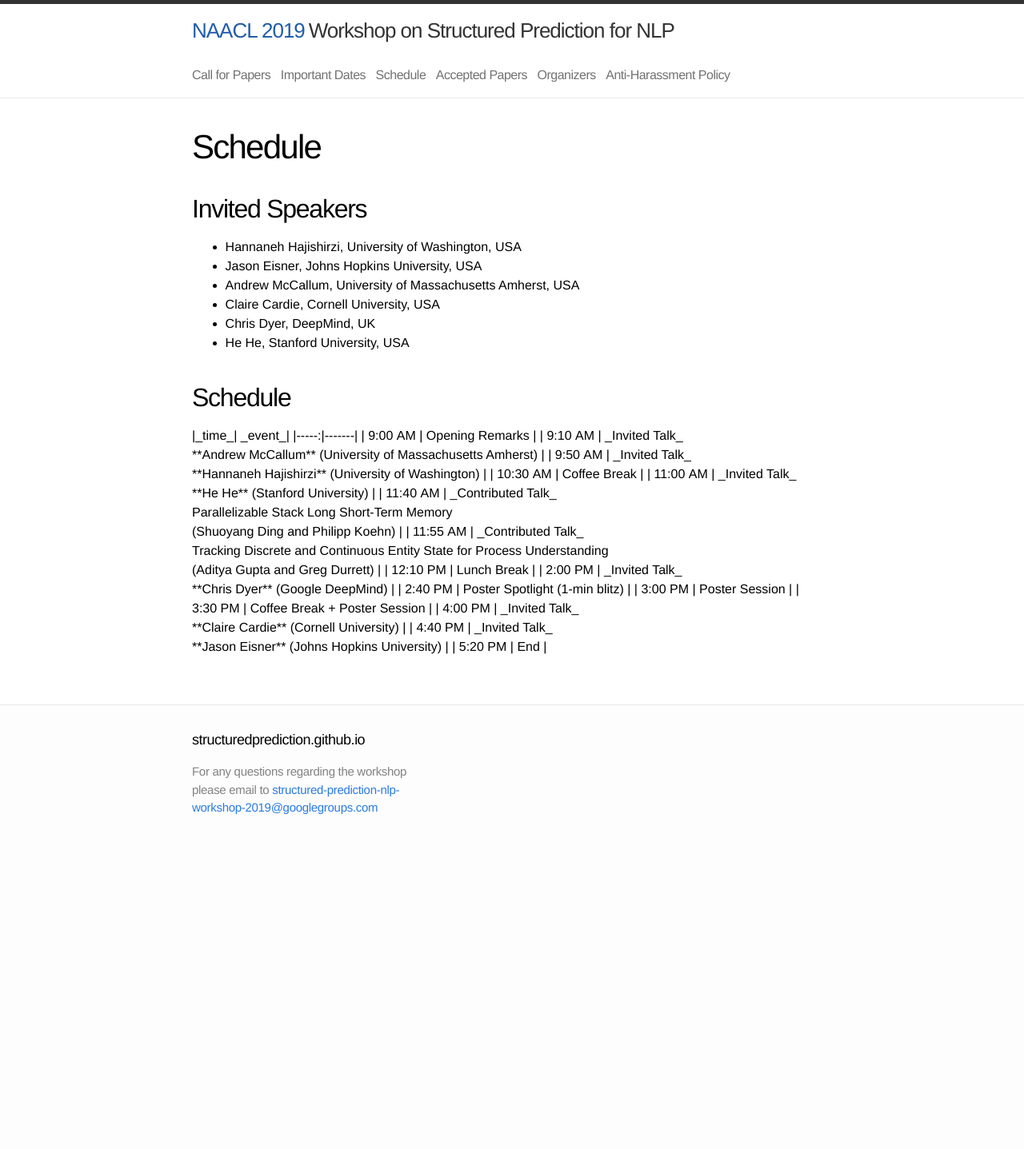
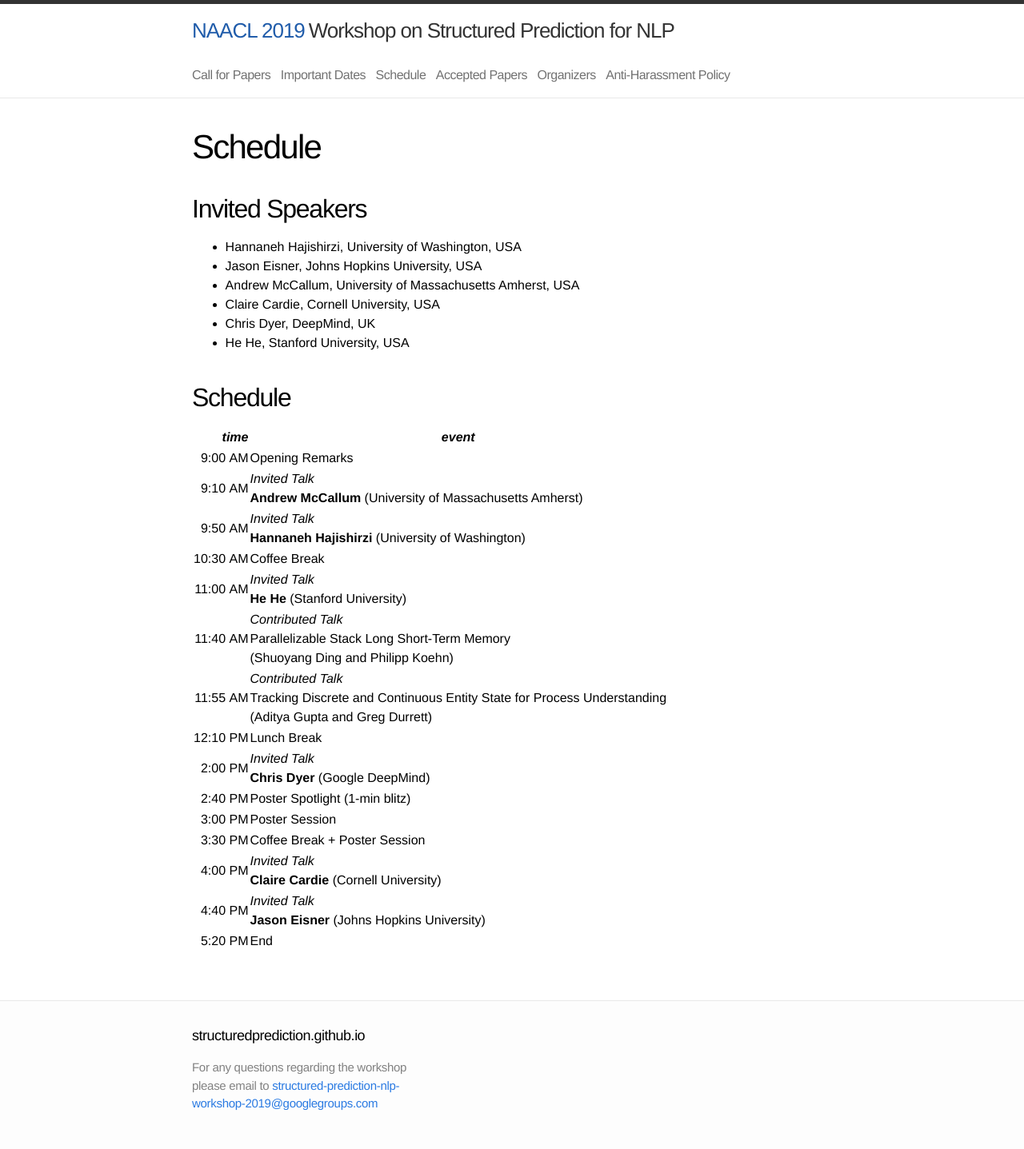
Before and after one commit to structuredprediction/structuredprediction.github.io, a Jekyll site: the page built from SPNLP19/3_schedule.md, in a window 1280 px wide. Shown: the whole page at 80% size. Built offline with Jekyll 4.4.1, drawn with Linux system fonts in a browser that asks for light colours; before the commit the page ends 1067 px from its top, so only the background shows below that.

Commit message:
Update 3_schedule.md

```diff
--- a/SPNLP19/3_schedule.md
+++ b/SPNLP19/3_schedule.md
@@ -16,7 +16,7 @@
 
 ## Schedule
 
-<div class="scheduletable">
+<div class="scheduletable" markdown="block">
 
 |_time_| _event_|
 |-----:|-------|
```
